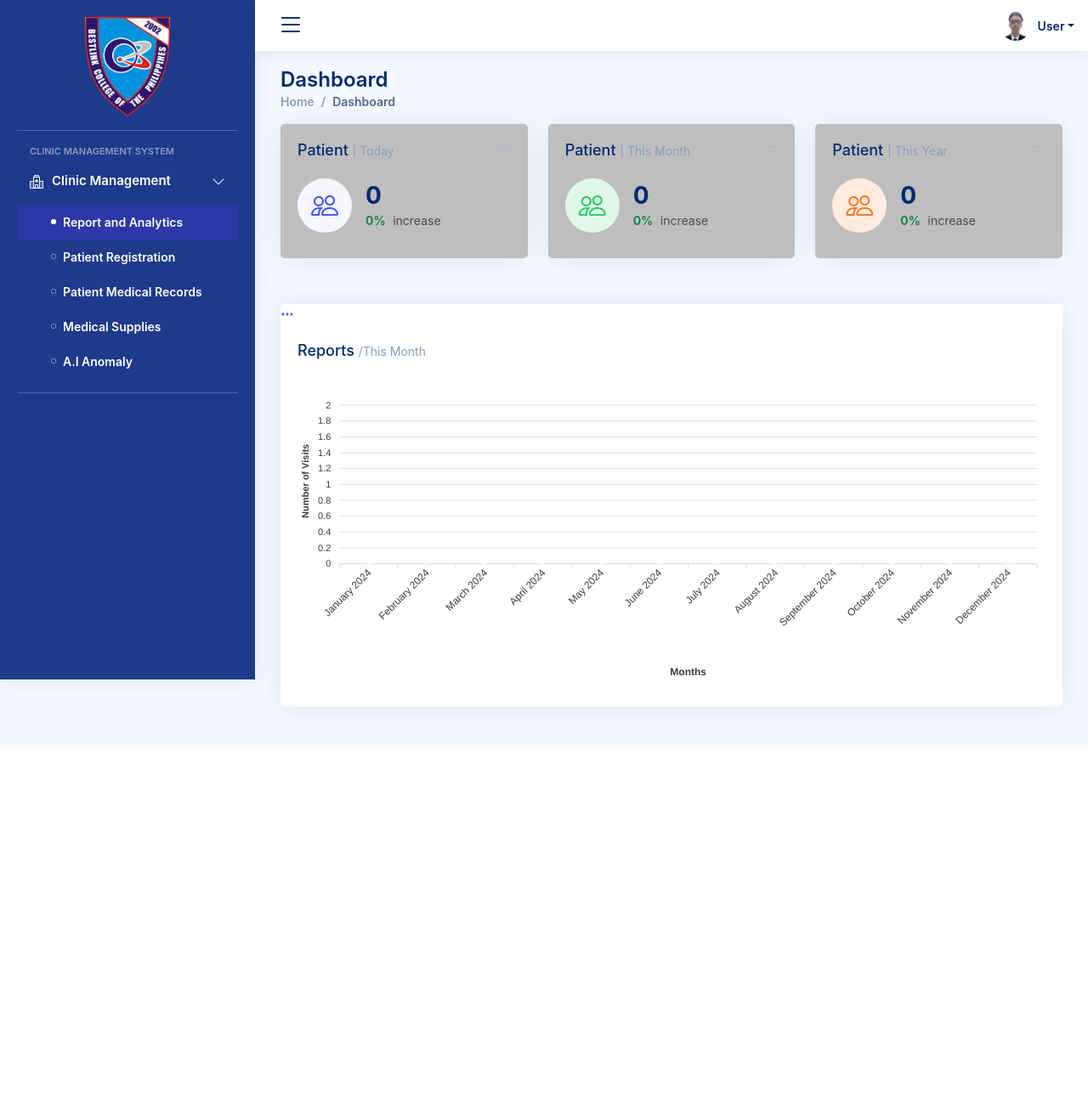
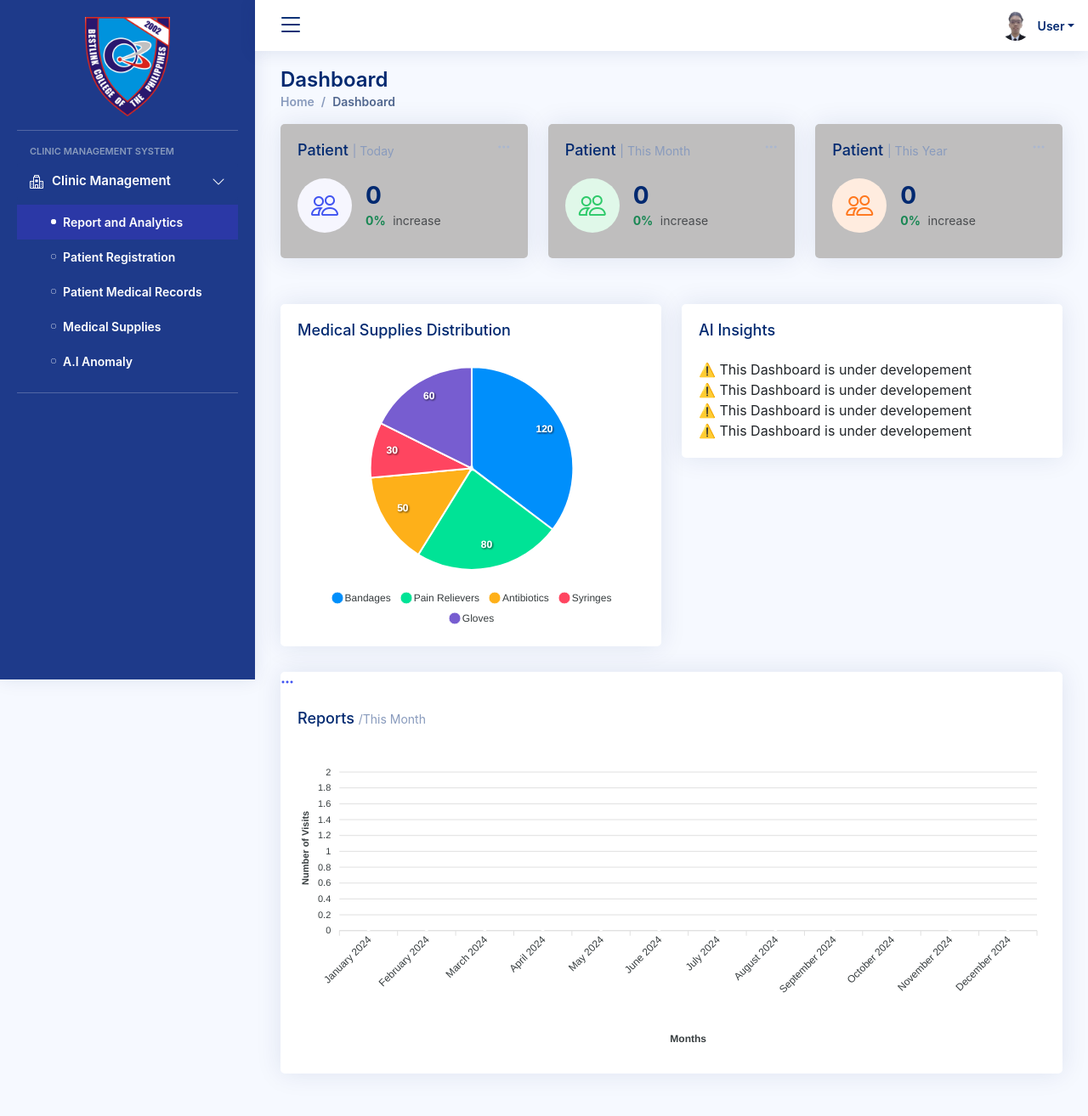
Before and after one commit to devpattt/BCP-ClinicManagement, a PHP site: page /clinic-dashboard.php in a window 1280 px wide. Shown: the whole page at 85% size. Before the commit the page ends 882 px from the top, so only its background shows below. Run offline with PHP 8.4, Linux system fonts and the light colour scheme; the visitor is signed in with stand-in values (Sample User, id 1); data that the repository does not hold is empty; some libraries are stand-ins or nearby versions.

Commit message:
added AI and medical graphs

```diff
--- a/clinic-dashboard.php
+++ b/clinic-dashboard.php
@@ -111,11 +111,6 @@ include 'fetchfname.php';
     <div class="logo-container" style="text-align: center; margin-bottom: 10px;">
     <img src="assets/img/bcp logo.png" alt="Logo" style="width: 100px; height: auto;">
 </div>
-
-
-
-
-
         <hr class="sidebar-divider">
 
         <li class="nav-heading">Clinic Management System</li>
@@ -171,7 +166,7 @@ include 'fetchfname.php';
   <div class="row">
 
     <!-- Full-Width Container for Cards -->
-    <div class="col-lg-12">
+    <div class="col-lg-24">
       <div class="row d-flex justify-content-between">
 
         <!-- Card 1: Patient Today -->
@@ -266,10 +261,94 @@ include 'fetchfname.php';
             </div>
           </div>
         </div>
-
       </div>
     </div>
 </section>
+
+<div class="row">
+  <!-- Medical Supplies Distribution Card -->
+  <div class="col-lg-6">
+    <div class="card">
+      <div class="card-body">
+        <h5 class="card-title">Medical Supplies Distribution</h5>
+        <!-- Pie Chart Container -->
+        <div id="medicalSuppliesChart"></div>
+      </div>
+    </div>
+  </div>
+
+<!-- AI Insights Card -->
+<div class="col-lg-6">
+  <div class="card ai-insights-card">
+    <div class="card-body">
+      <h5 class="card-title">AI Insights</h5>
+      <div class="insight-list">
+        <!-- Example insights, dynamically populated -->
+        <div class="insight-item">
+          <span class="alert-icon">⚠️</span>
+          <span>This Dashboard is under developement</span>
+        </div>
+        <div class="insight-item">
+          <span class="alert-icon">⚠️</span>
+          <span>This Dashboard is under developement</span>
+        </div>
+        <div class="insight-item">
+          <span class="alert-icon">⚠️</span>
+          <span>This Dashboard is under developement</span>
+        </div>
+        <div class="insight-item">
+          <span class="alert-icon">⚠️</span>
+          <span>This Dashboard is under developement</span>
+        </div>
+      </div>
+    </div>
+  </div>
+</div>
+
+
+
+
+
+
+
+
+
+
+
+
+
+
+
+
+
+
+
+
+
+
+
+
+
+
+
+
+
+
+
+
+
+
+
+
+
+
+
+
+
+
+
+
+
 
 <!-- End Customers Card -->
 
@@ -432,6 +511,45 @@ document.addEventListener('DOMContentLoaded', function() {
     updateProfileName(); // Call the function to update the profile name on page load
 });
 
+document.addEventListener("DOMContentLoaded", () => {
+    // Sample data for medical supplies
+    const supplyData = [
+        { label: "Bandages", quantity: 120 },
+        { label: "Pain Relievers", quantity: 80 },
+        { label: "Antibiotics", quantity: 50 },
+        { label: "Syringes", quantity: 30 },
+        { label: "Gloves", quantity: 60 }
+    ];
+
+    // Extract labels and quantities
+    const labels = supplyData.map(supply => supply.label);
+    const quantities = supplyData.map(supply => supply.quantity);
+
+    // Create the pie chart
+    new ApexCharts(document.querySelector("#medicalSuppliesChart"), {
+        series: quantities,
+        chart: {
+            type: 'pie',
+            height: 350
+        },
+        labels: labels,
+        colors: ['#008FFB', '#00E396', '#FEB019', '#FF4560', '#775DD0'],
+        legend: {
+            position: 'bottom'
+        },
+        dataLabels: {
+            enabled: true,
+            formatter: (val, opts) => opts.w.config.series[opts.seriesIndex]
+        },
+        tooltip: {
+            y: {
+                formatter: (val) => `${val} units`
+            }
+        }
+    }).render();
+});
+
+
   </script>
 
 </body>
```
